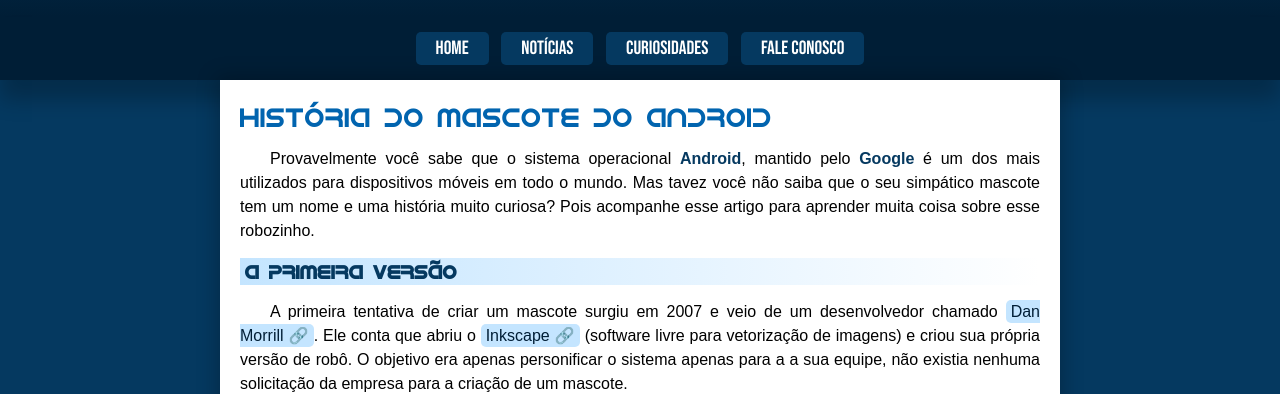
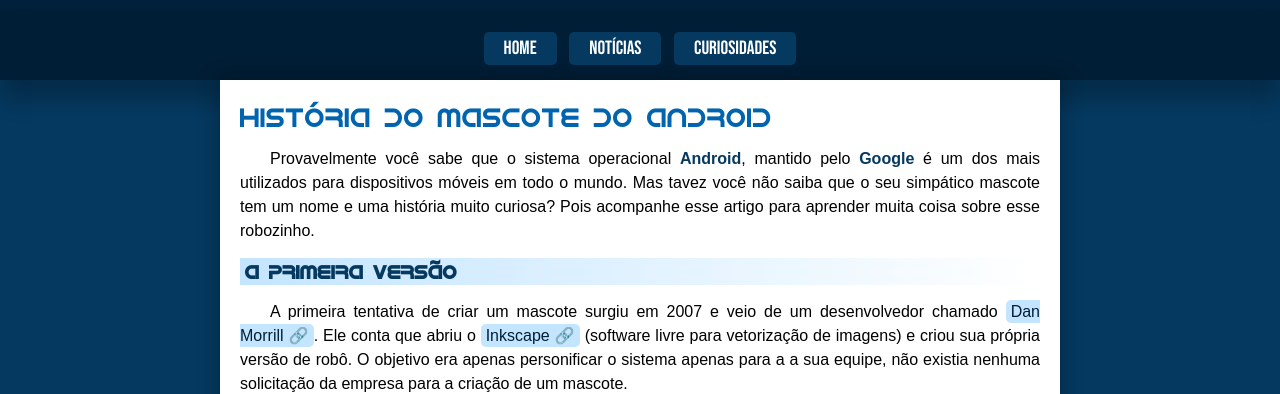
Before and after one commit to richard7dias/html-css, a plain HTML site: page Desafios/010/android.html in a window 1280 px wide. Shown: the part 158-552 px from the top of the page. Drawn offline with Linux system fonts and the light colour scheme.

Commit message:
Ocultei fale conosco

```diff
--- a/Desafios/010/android.html
+++ b/Desafios/010/android.html
@@ -19,7 +19,7 @@
         <a href="#">Home</a>
         <a href="#">Notícias</a>
         <a href="#">Curiosidades</a>
-        <a href="#">Fale Conosco</a>
+        <!--        <a href="#">Fale Conosco</a>-->
     </nav>
     <main>
         <h1>História do Mascote do Android</h1>
@@ -122,7 +122,8 @@
                     começou a usar numerações, o que deu origem ao Android 10.
                 </p>
                 <p>
-                                Acesse aqui o site <a href="https://www.android.com/intl/en_uk/history/" target="_blank" class="externo">Android History</a> para conhecer a sequência das versões
+                    Acesse aqui o site <a href="https://www.android.com/intl/en_uk/history/" target="_blank"
+                        class="externo">Android History</a> para conhecer a sequência das versões
                     "adocicadas" e o que cada uma trouxe para o sistema Android.
                 </p>
             </aside>
```
Lines whose indentation alone changed are shown as unchanged.
